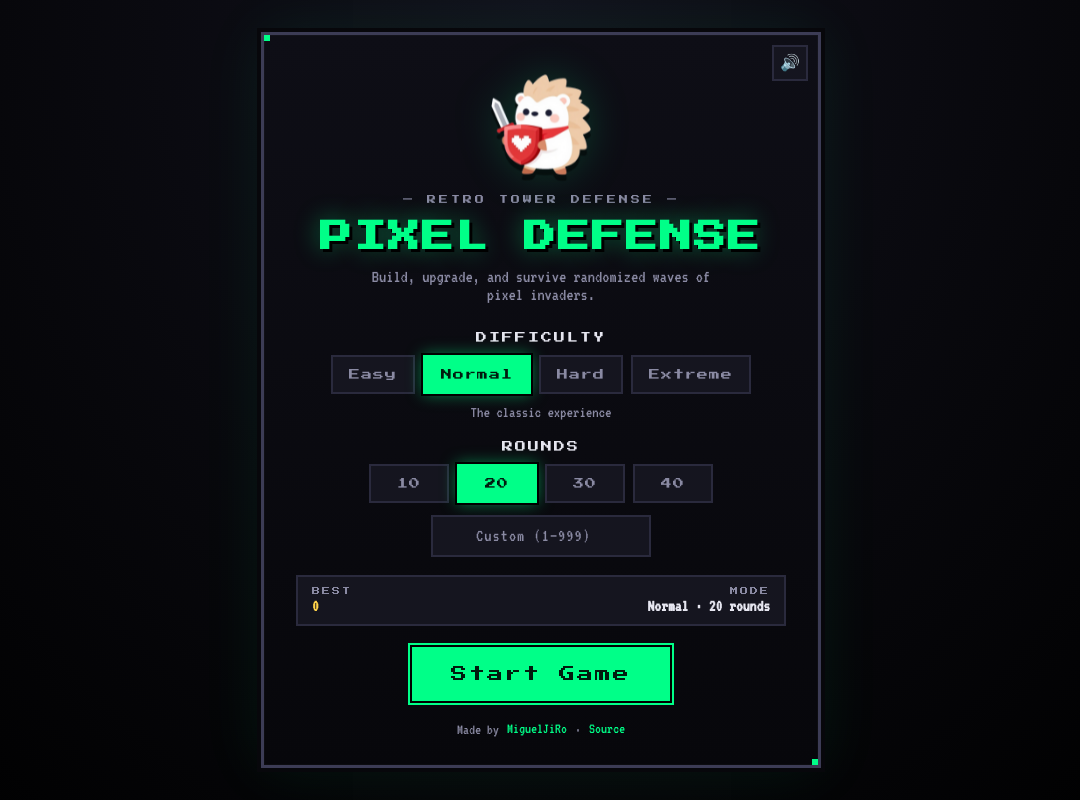
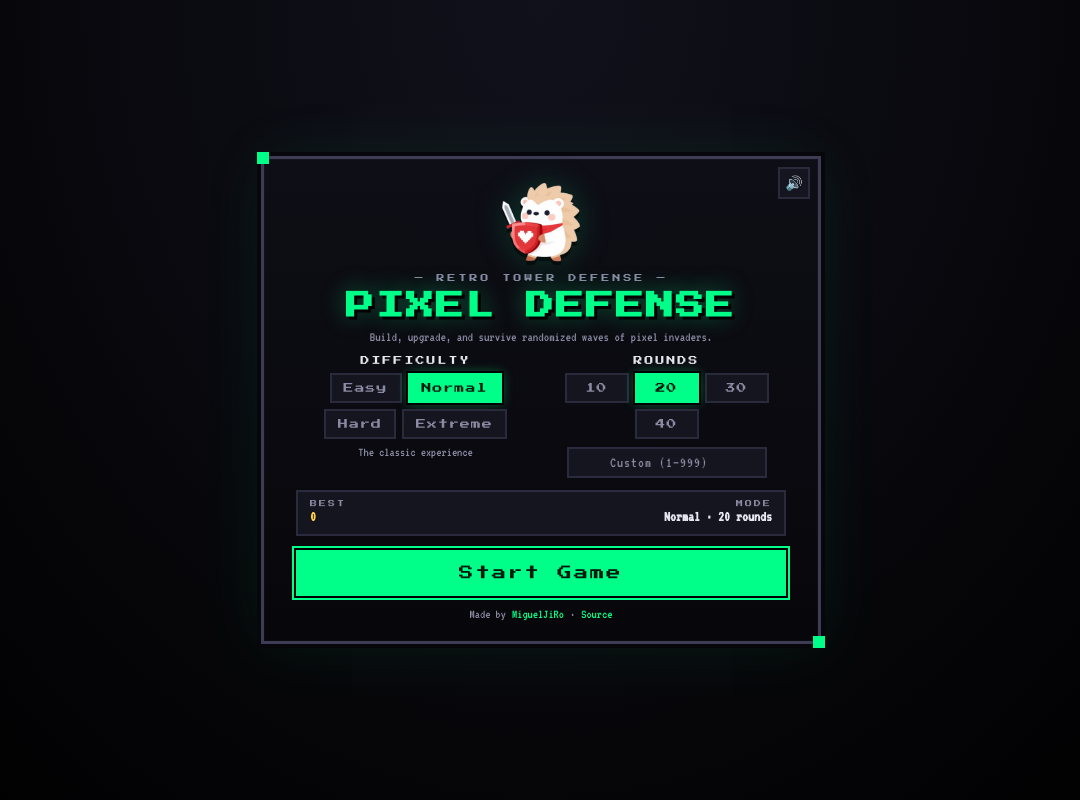
Before and after one commit to MiguelJiRo/Pixel-Defense, a React (Vite) app: page / in a window 1280 px wide. Shown: the whole page, without its empty margins (99-1179 px from the left). Built offline with nearby package versions, Linux system fonts and the light colour scheme.

Commit message:
Compact menu and sidebar to fit small viewports without scroll (#3)

```diff
--- a/src/components/StartMenu.css
+++ b/src/components/StartMenu.css
@@ -1,51 +1,48 @@
 .start-menu {
-  background:
-    linear-gradient(180deg, var(--bg-1) 0%, var(--bg-0) 100%);
+  background: linear-gradient(180deg, var(--bg-1) 0%, var(--bg-0) 100%);
   border: 3px solid var(--line-strong);
-  padding: clamp(18px, 3vw, 36px) clamp(16px, 3vw, 32px) clamp(14px, 2.5vw, 28px);
+  padding: clamp(12px, 2.4vh, 28px) clamp(14px, 3vw, 32px);
   text-align: center;
-  width: min(560px, calc(100% - 32px));
-  max-height: calc(100vh - 32px);
-  overflow-y: auto;
+  width: min(560px, calc(100% - 24px));
+  max-height: calc(100dvh - 16px);
   position: relative;
+  display: flex;
+  flex-direction: column;
   box-shadow:
     0 0 0 4px var(--bg-0),
     0 0 60px rgba(0, 255, 136, 0.08),
     inset 0 0 0 1px rgba(255, 255, 255, 0.02);
 }
 
-.start-menu::-webkit-scrollbar { width: 8px; }
-.start-menu::-webkit-scrollbar-track { background: transparent; }
-.start-menu::-webkit-scrollbar-thumb { background: var(--line); }
-
 .start-menu::before,
 .start-menu::after {
   content: '';
   position: absolute;
-  width: 14px;
-  height: 14px;
+  width: 12px;
+  height: 12px;
   background: var(--accent);
   pointer-events: none;
 }
 
-.start-menu::before { top: -8px; left: -8px; }
-.start-menu::after  { bottom: -8px; right: -8px; }
+.start-menu::before { top: -7px; left: -7px; }
+.start-menu::after  { bottom: -7px; right: -7px; }
 
 .audio-toggle {
   position: absolute;
-  top: 10px;
-  right: 10px;
-  width: 36px;
-  height: 36px;
+  top: 8px;
+  right: 8px;
+  width: 32px;
+  height: 32px;
   display: inline-flex;
   align-items: center;
   justify-content: center;
   background: var(--bg-2);
   border: 2px solid var(--line);
   color: var(--text);
-  font-size: 16px;
+  font-size: 14px;
   cursor: pointer;
   transition: background 0.15s, border-color 0.15s;
+  z-index: 1;
 }
 
 .audio-toggle:hover {
@@ -54,16 +51,16 @@
 }
 
 .title-block {
-  margin-bottom: clamp(14px, 2.5vw, 28px);
+  margin-bottom: clamp(8px, 1.6vh, 18px);
 }
 
 .logo {
   display: block;
-  margin: 0 auto 12px;
-  width: clamp(72px, 14vh, 132px);
+  margin: 0 auto 8px;
+  width: clamp(56px, 11vh, 110px);
   height: auto;
   image-rendering: auto;
-  filter: drop-shadow(0 6px 0 rgba(0, 0, 0, 0.5)) drop-shadow(0 0 20px rgba(0, 255, 136, 0.18));
+  filter: drop-shadow(0 4px 0 rgba(0, 0, 0, 0.5)) drop-shadow(0 0 16px rgba(0, 255, 136, 0.18));
   animation: bob 3.2s ease-in-out infinite;
 }
 
@@ -74,42 +71,27 @@
 
 .title-pre {
   font-family: var(--font-display);
-  font-size: 9px;
+  font-size: 8px;
   letter-spacing: 3px;
   color: var(--text-dim);
   text-transform: uppercase;
-  margin-bottom: 14px;
+  margin-bottom: 8px;
 }
 
 .title {
-  display: flex;
-  justify-content: center;
-  align-items: center;
-  gap: 14px;
   font-family: var(--font-display);
-  font-size: clamp(20px, 3.8vw, 32px);
+  font-size: clamp(16px, 3.2vw, 28px);
   color: var(--accent);
   text-shadow:
     3px 3px 0 #000,
     0 0 24px rgba(0, 255, 136, 0.4);
   letter-spacing: 2px;
-  margin-bottom: 12px;
+  margin-bottom: 6px;
   line-height: 1.2;
 }
 
-.title-pixel {
-  color: var(--accent-dim);
-  letter-spacing: -2px;
-  font-size: 0.75em;
-  animation: blink 1.4s steps(2) infinite;
-}
-
-@keyframes blink {
-  50% { opacity: 0.35; }
-}
-
 .subtitle {
-  font-size: 18px;
+  font-size: clamp(13px, 1.7vh, 16px);
   color: var(--text-dim);
   max-width: 380px;
   margin: 0 auto;
@@ -117,45 +99,47 @@
 
 .config-grid {
   display: grid;
-  gap: clamp(14px, 2.2vh, 22px);
-  margin-bottom: clamp(14px, 2.2vh, 24px);
+  grid-template-columns: 1fr;
+  gap: clamp(8px, 1.5vh, 16px);
+  margin-bottom: clamp(8px, 1.5vh, 16px);
 }
 
 .config-section {
   border: none;
   padding: 0;
   text-align: center;
+  min-width: 0;
 }
 
 .config-section legend {
   font-family: var(--font-display);
-  font-size: 11px;
+  font-size: 9px;
   letter-spacing: 2px;
   color: var(--text);
   text-transform: uppercase;
-  margin-bottom: 12px;
-  padding: 0 8px;
+  margin-bottom: 8px;
+  padding: 0 6px;
   display: block;
   width: 100%;
 }
 
 .button-group {
   display: flex;
-  gap: 8px;
+  gap: 6px;
   justify-content: center;
   flex-wrap: wrap;
 }
 
 .menu-button {
   font-family: var(--font-display);
-  font-size: 11px;
-  padding: 12px 16px;
+  font-size: 10px;
+  padding: 8px 12px;
   background: var(--bg-2);
   color: var(--text-dim);
   border: 2px solid var(--line);
   cursor: pointer;
   transition: all 0.15s ease;
-  min-width: 80px;
+  min-width: 64px;
   letter-spacing: 1px;
 }
 
@@ -163,36 +147,37 @@
   background: var(--bg-3);
   border-color: var(--line-strong);
   color: var(--text);
-  transform: translateY(-1px);
 }
 
 .menu-button.active {
   background: var(--accent);
   color: #001b0e;
   border-color: var(--accent);
-  box-shadow: 0 0 0 2px #000, 0 0 16px rgba(0, 255, 136, 0.5);
+  box-shadow: 0 0 0 2px #000, 0 0 12px rgba(0, 255, 136, 0.4);
 }
 
 .hint {
-  font-size: 16px;
+  font-size: 13px;
   color: var(--text-dim);
-  margin-top: 10px;
-  min-height: 1.2em;
+  margin-top: 6px;
+  min-height: 1em;
+  line-height: 1.2;
 }
 
 .custom-input {
   display: block;
-  margin-top: 12px;
+  margin-top: 8px;
 }
 
 .custom-input input {
   font-family: var(--font-body);
-  font-size: 18px;
-  padding: 10px 14px;
+  font-size: 15px;
+  padding: 6px 12px;
   background: var(--bg-2);
   color: var(--text);
   border: 2px solid var(--line);
-  width: 220px;
+  width: 200px;
+  max-width: 100%;
   text-align: center;
   letter-spacing: 1px;
 }
@@ -223,18 +208,18 @@
   display: flex;
   justify-content: space-between;
   align-items: center;
-  gap: 16px;
-  padding: 10px 14px;
+  gap: 12px;
+  padding: 8px 12px;
   background: var(--bg-2);
   border: 2px solid var(--line);
-  margin-bottom: clamp(14px, 2.2vh, 22px);
-  font-size: 17px;
+  margin-bottom: clamp(8px, 1.5vh, 16px);
+  font-size: 15px;
 }
 
 .summary-row > div {
   display: flex;
   flex-direction: column;
-  gap: 2px;
+  gap: 1px;
   text-align: left;
 }
 
@@ -242,7 +227,7 @@
 
 .summary-label {
   font-family: var(--font-display);
-  font-size: 8px;
+  font-size: 7px;
   letter-spacing: 2px;
   color: var(--text-dim);
   text-transform: uppercase;
@@ -251,6 +236,7 @@
 .summary-value {
   color: var(--text);
   font-weight: 700;
+  line-height: 1.2;
 }
 
 .summary-row > div:first-child .summary-value {
@@ -259,13 +245,13 @@
 
 .start-button {
   font-family: var(--font-display);
-  font-size: 16px;
-  padding: clamp(12px, 2vh, 18px) 36px;
+  font-size: clamp(13px, 1.8vh, 16px);
+  padding: clamp(10px, 1.6vh, 16px) 32px;
   background: var(--accent);
   color: #001b0e;
   border: 3px solid var(--accent);
   cursor: pointer;
-  margin-top: 4px;
+  margin-top: 2px;
   letter-spacing: 2px;
   transition: transform 0.15s ease, background 0.15s ease;
   position: relative;
@@ -285,13 +271,13 @@
 }
 
 .credits {
-  margin-top: clamp(14px, 2.5vh, 28px);
-  font-size: 15px;
+  margin-top: clamp(8px, 1.5vh, 18px);
+  font-size: 13px;
   color: var(--text-dim);
   display: flex;
   justify-content: center;
   align-items: center;
-  gap: 8px;
+  gap: 6px;
   flex-wrap: wrap;
 }
 
@@ -307,13 +293,36 @@
   border-bottom-color: var(--accent-dim);
 }
 
-@media (max-width: 420px) {
-  .start-menu {
-    padding: 28px 18px 22px;
-    border-width: 2px;
-  }
-  .summary-row { flex-direction: column; gap: 10px; }
+/* Wider screens: difficulty + rounds side by side */
+@media (min-width: 520px) {
+  .config-grid { grid-template-columns: 1fr 1fr; }
+  .config-section legend { text-align: center; }
+}
+
+/* Very short windows: collapse everything aggressively */
+@media (max-height: 580px) {
+  .logo { width: clamp(48px, 8vh, 70px); margin-bottom: 4px; animation: none; }
+  .title-pre { display: none; }
+  .title { font-size: clamp(14px, 2.6vh, 22px); margin-bottom: 4px; }
+  .subtitle { display: none; }
+  .hint { display: none; }
+  .credits { margin-top: 6px; font-size: 12px; }
+  .start-menu::before, .start-menu::after { display: none; }
+}
+
+@media (max-height: 480px) {
+  .start-menu { padding: 8px 14px; }
+  .config-grid { grid-template-columns: 1fr 1fr; gap: 6px; margin-bottom: 6px; }
+  .summary-row { display: none; }
+  .menu-button { padding: 6px 10px; font-size: 9px; min-width: 56px; }
+  .config-section legend { margin-bottom: 4px; font-size: 8px; }
+  .button-group { gap: 4px; }
+  .custom-input { margin-top: 4px; }
+}
+
+@media (max-width: 380px) {
+  .start-menu { padding: 12px 14px; border-width: 2px; }
+  .menu-button { padding: 8px 10px; font-size: 9px; min-width: 56px; }
+  .summary-row { flex-direction: column; gap: 6px; padding: 8px; }
   .summary-row > div:last-child { text-align: left; }
-  .menu-button { font-size: 10px; padding: 10px 12px; min-width: 64px; }
-  .start-button { font-size: 13px; padding: 15px 22px; }
 }
```
Also changed, not shown: src/components/Game.css (+94 -57 lines).
